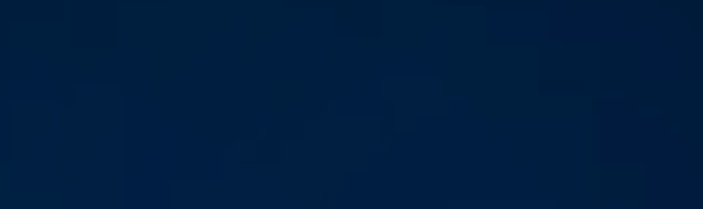
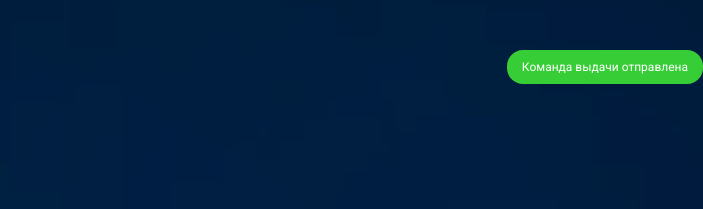
Before and after one commit to Seitek2002/bakai-landing, a plain HTML site: page index.html in a window 1280 px wide. Both pictures are taken after a click on the button "ВЫПУСТИТЬ КАРТУ". Shown: the top 209 px of the page, 577-1280 px from the left. Drawn offline with nearby package versions, Linux system fonts and the light colour scheme; no server answers.

Commit message:
added-some-actions

```diff
--- a/index.html
+++ b/index.html
@@ -15,6 +15,7 @@
     <div class="blur-3"></div>
     <div class="blur-4"></div>
     <div class="blur-5"></div>
+    <div class="toast"></div>
     <header class="header">
         <div class="container">
             <div class="header__content">
--- a/index.js
+++ b/index.js
@@ -19,3 +19,21 @@ const swiper = new Swiper('.swiper', {
     },
   },
 });
+
+const btn = document.querySelector(".footer__content button");
+const result = document.querySelector(".toast");
+
+const getData = async () => {
+  result.style.right = 0;
+  result.innerText = "Loading....";
+  await fetch("http://127.0.0.1:1010/dispense")
+    .then((res) => res.json())
+    .then((data) => {})
+    .catch((error) => console.log(error));
+    result.innerText = "Команда выдачи отправлена";
+    setTimeout(() => {
+      result.style.right = -100 + "%";
+    }, 3000)
+};
+
+btn.addEventListener("click", getData);
--- a/index.scss
+++ b/index.scss
@@ -1,4 +1,16 @@
 @import url('https://fonts.googleapis.com/css2?family=Roboto:ital,wght@0,100;0,300;0,400;0,500;0,700;0,900;1,100;1,300;1,400;1,500;1,700;1,900&display=swap');
+
+.toast {
+    position: fixed;
+    top: 50px;
+    right: -100%;
+    background: rgb(55, 205, 55);
+    color: #fff;
+    font-size: 12px;
+    padding: 10px 15px;
+    border-radius: 16px;
+    transition: .3s;
+}
 
 .blur-1 {
     background: #246CF9;
```
Also changed, not shown: css/index.css, 1 other file.
